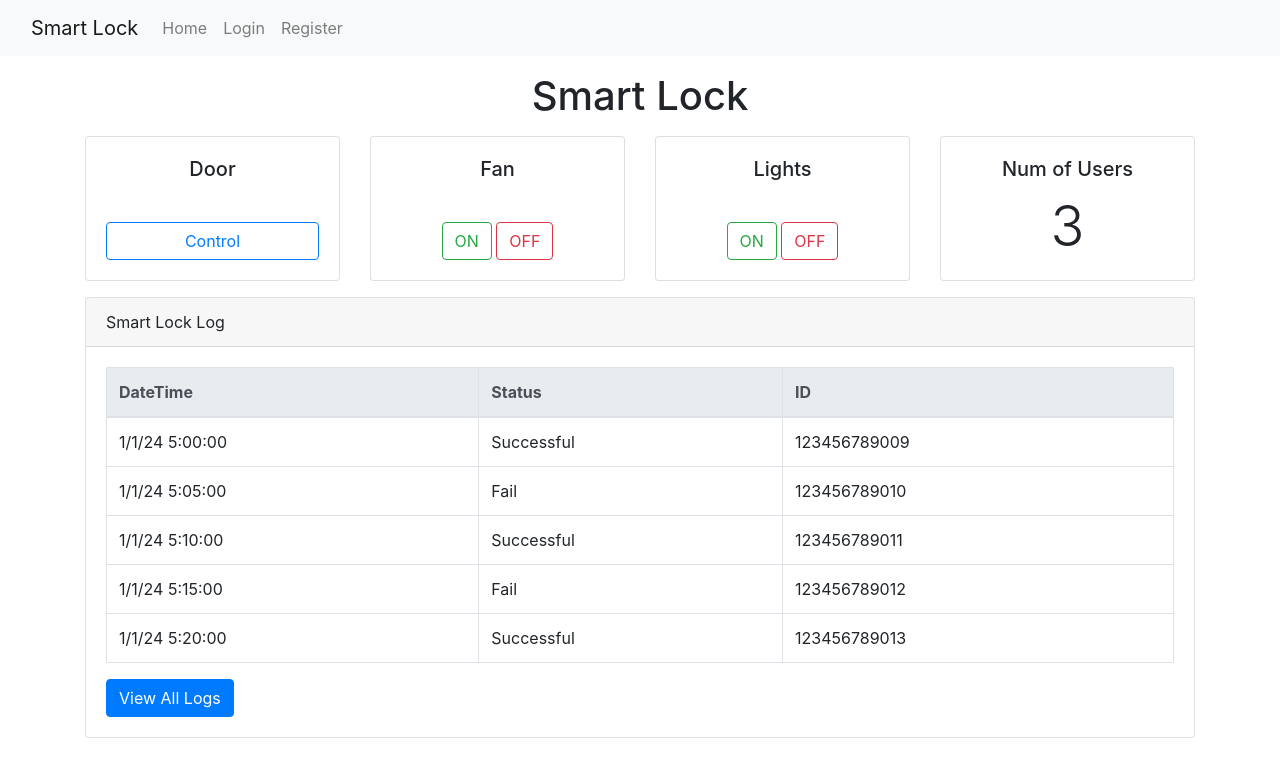
After one commit to diniezikryy/comnet-project, a Python web app: template templates/test.html in a window 1280 px wide. The commit adds this page. Shown: the top 777 px of the page. Run offline with Jinja, Linux system fonts and the light colour scheme; the template is opened without the code that fills it, so the values that code supplies are empty; some libraries are stand-ins or nearby versions.

```diff
--- /dev/null
+++ b/templates/test.html
@@ -0,0 +1,97 @@
+{% extends "base.html" %}
+
+{% block content %}
+    <div class="row my-3">
+        <div class="col-12">
+            <h1 class="text-center">Smart Lock</h1>
+            <div class="row my-3 g-3">
+                <div class="col-md-3 col-sm-6">
+                    <div class="card h-100 text-center">
+                        <div class="card-body d-flex flex-column justify-content-center">
+                            <h5 class="card-title">Door</h5>
+                            <button class="btn btn-outline-primary mt-auto">Control</button>
+                        </div>
+                    </div>
+                </div>
+                <div class="col-md-3 col-sm-6">
+                    <div class="card h-100 text-center">
+                        <div class="card-body d-flex flex-column justify-content-center">
+                            <h5 class="card-title">Fan</h5>
+                            <div class="mt-auto">
+                                <button class="btn btn-outline-success">ON</button>
+                                <button class="btn btn-outline-danger">OFF</button>
+                            </div>
+                        </div>
+                    </div>
+                </div>
+                <div class="col-md-3 col-sm-6">
+                    <div class="card h-100 text-center">
+                        <div class="card-body d-flex flex-column justify-content-center">
+                            <h5 class="card-title">Lights</h5>
+                            <div class="mt-auto">
+                                <button class="btn btn-outline-success">ON</button>
+                                <button class="btn btn-outline-danger">OFF</button>
+                            </div>
+                        </div>
+                    </div>
+                </div>
+                <div class="col-md-3 col-sm-6">
+                    <div class="card h-100 text-center">
+                        <div class="card-body d-flex flex-column justify-content-center">
+                            <h5 class="card-title">Num of Users</h5>
+                            <p class="card-text display-4 mt-auto">3</p>
+                        </div>
+                    </div>
+                </div>
+            </div>
+            <div class="row my-3">
+                <div class="col-12">
+                    <div class="card">
+                        <div class="card-header">
+                            Smart Lock Log
+                        </div>
+                        <div class="card-body">
+                            <table class="table table-bordered">
+                                <thead class="thead-light">
+                                    <tr>
+                                        <th scope="col">DateTime</th>
+                                        <th scope="col">Status</th>
+                                        <th scope="col">ID</th>
+                                    </tr>
+                                </thead>
+                                <tbody>
+                                    <tr>
+                                        <td>1/1/24 5:00:00</td>
+                                        <td>Successful</td>
+                                        <td>123456789009</td>
+                                    </tr>
+                                    <tr>
+                                        <td>1/1/24 5:05:00</td>
+                                        <td>Fail</td>
+                                        <td>123456789010</td>
+                                    </tr>
+                                    <tr>
+                                        <td>1/1/24 5:10:00</td>
+                                        <td>Successful</td>
+                                        <td>123456789011</td>
+                                    </tr>
+                                    <tr>
+                                        <td>1/1/24 5:15:00</td>
+                                        <td>Fail</td>
+                                        <td>123456789012</td>
+                                    </tr>
+                                    <tr>
+                                        <td>1/1/24 5:20:00</td>
+                                        <td>Successful</td>
+                                        <td>123456789013</td>
+                                    </tr>
+                                </tbody>
+                            </table>
+                            <a href="{{ url_for('logs') }}" class="btn btn-primary">View All Logs</a>
+                        </div>
+                    </div>
+                </div>
+            </div>
+        </div>
+    </div>
+{% endblock %}
```
Also changed, not shown: app.py (+51 -1 lines), templates/index.html (+8 -0 lines), templates/test_logs.html (added, +58 -0 lines).
